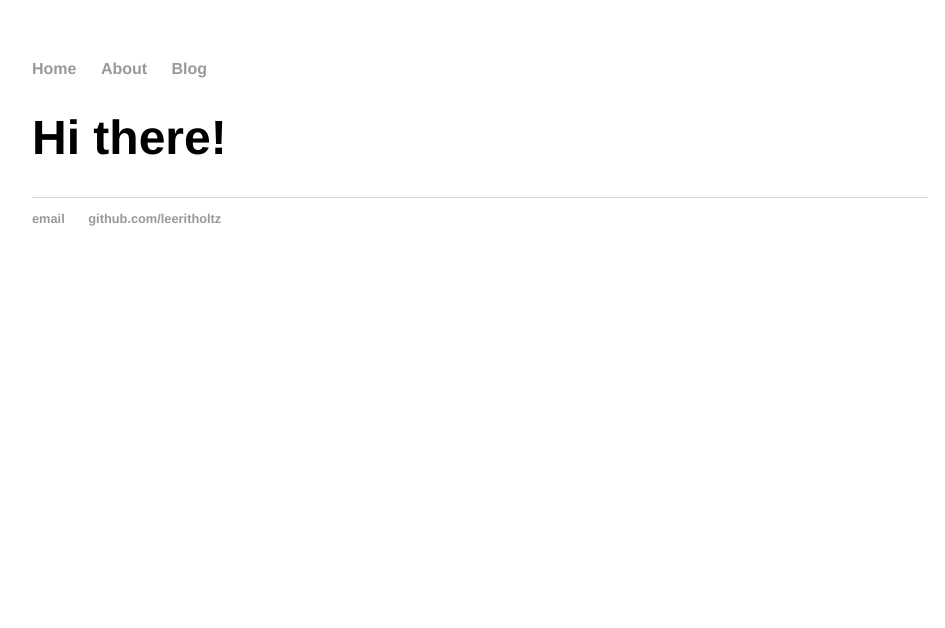
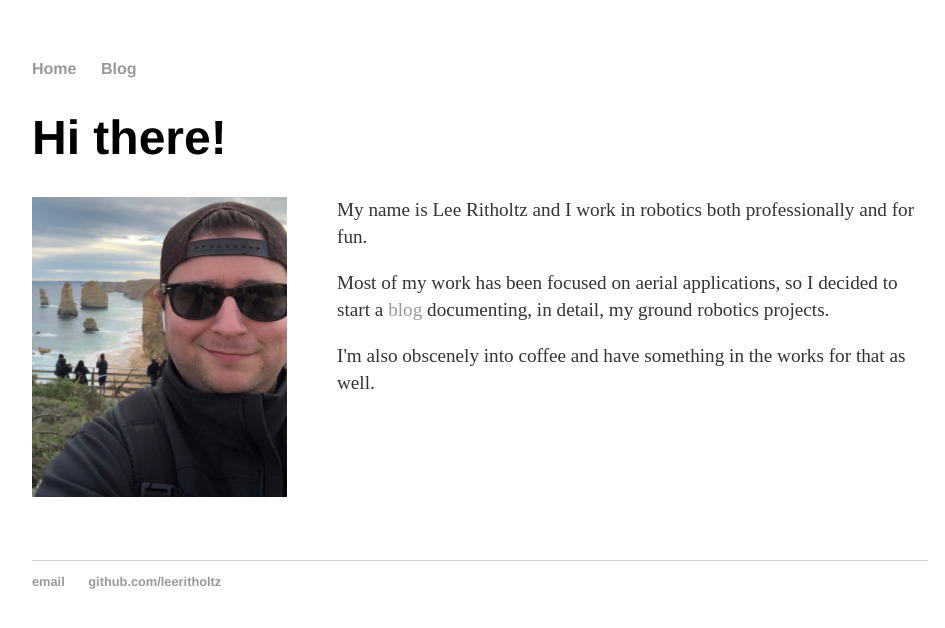
Before and after one commit to LeeRitholtz/LeeRitholtz.github.io, a Jekyll site: the page built from index.html, in a window 1280 px wide. Shown: the top 628 px of the page, without its empty margins (160-1105 px from the left). Built offline with Jekyll 4.4.1, drawn with Linux system fonts in a browser that asks for light colours.

Commit message:
Major updates, removed About page, added About content to landing page, and created first post.

```diff
--- a/_config.yml
+++ b/_config.yml
@@ -1,4 +1,5 @@
 name: Lee Ritholtz
+github_username: leeritholtz
 markdown: kramdown
 permalink: /blog/:year/:month/:day/:title
 theme: jekyll-theme-minimal
--- a/_layouts/default.html
+++ b/_layouts/default.html
@@ -9,7 +9,7 @@
 			<nav>
 	    		<ul>
 	        		<li><a href="/">Home</a></li>
-		        	<li><a href="/about">About</a></li>
+		        	<!-- <li><a href="/about">About</a></li> -->
 	        		<li><a href="/blog">Blog</a></li>
 	    		</ul>
 			</nav>
--- a/_layouts/post.html
+++ b/_layouts/post.html
@@ -2,7 +2,7 @@
 layout: default
 ---
 <h1>{{ page.title }}</h1>
-<p class="meta">{{ page.date | date_to_string }}</p>
+<em><p class="meta">{{ page.date | date_to_string }}</p></em>
 
 <div class="post">
   {{ content }}
--- a/blog/index.html
+++ b/blog/index.html
@@ -10,7 +10,7 @@ title: Ritholtz Robotics
 	  {% endfor %}
     </ul>
 
-    {% for category in site.categories %}
+<!--     {% for category in site.categories %}
         <h3>{{ category[0] }}</h3>
         <ul>
             {% for post in category[1] %}
@@ -26,4 +26,4 @@ title: Ritholtz Robotics
                 <li><a href="{{ post.url }}">{{ post.title }}</a></li>
             {% endfor %}
         </ul>
-    {% endfor %}
+    {% endfor %} -->
--- a/css/main.css
+++ b/css/main.css
@@ -24,7 +24,7 @@ h1 {
     font-family:'Helvetica', 'Arial', 'Sans-Serif';
 }
 p {
-    font-size: 1.5em;
+    font-size: 1.2em;
     line-height: 1.4em;
     color: #333;
 }
@@ -41,3 +41,28 @@ ul.posts {
 ul.posts li {
     list-style: none;
 }
+
+.rover {
+    text-align: center;
+    padding-bottom: 10px;
+    padding-top: 10px;
+    /* float: right; */
+  }
+
+.sensors {
+    text-align: center;
+    padding-bottom: 10px;
+    padding-top: 10px;
+  }
+
+.battery {
+    text-align: center;
+    padding-bottom: 10px;
+    padding-top: 10px;
+  }
+
+.steering {
+    text-align: center;
+    padding-bottom: 10px;
+    padding-top: 10px;
+  }
--- a/index.html
+++ b/index.html
@@ -4,4 +4,17 @@ title: Lee Ritholtz
 ---
 <div class="blurb">
 	<h1>Hi there!</h1>
+	<p><img src="assets/lee.jpg" alt="Lee" style="float:left;width:255px;height:300px;padding-right:50px;">
+	<p">My name is Lee Ritholtz and I work in robotics both professionally and for fun.</p>
+	<p>Most of my work has been focused on aerial applications, so I decided to start a <a href="https://leeritholtz.com/blog">blog</a> documenting, in detail, my ground robotics projects.</p>
+	<p>I'm also obscenely into coffee and have something in the works for that as well.</p>
 </div><!-- /.blurb -->
+
+</br>
+</br>
+</br>
+</br>
+</br>
+</br>
+</br>
+</br>
```
Also changed, not shown: _posts/2019-03-22-first-post.md (deleted, +0 -9 lines), _posts/2019-06-08-Happy-National-Robotics-Week!.md (added, +59 -0 lines), blog/atom.xml (+5 -5 lines), assets/battery_clip.jpg (added), assets/differential_steering.png (added), assets/lee.jpg (added), assets/rover_one_1.jpg (added), assets/sensor_config.jpg (added).
